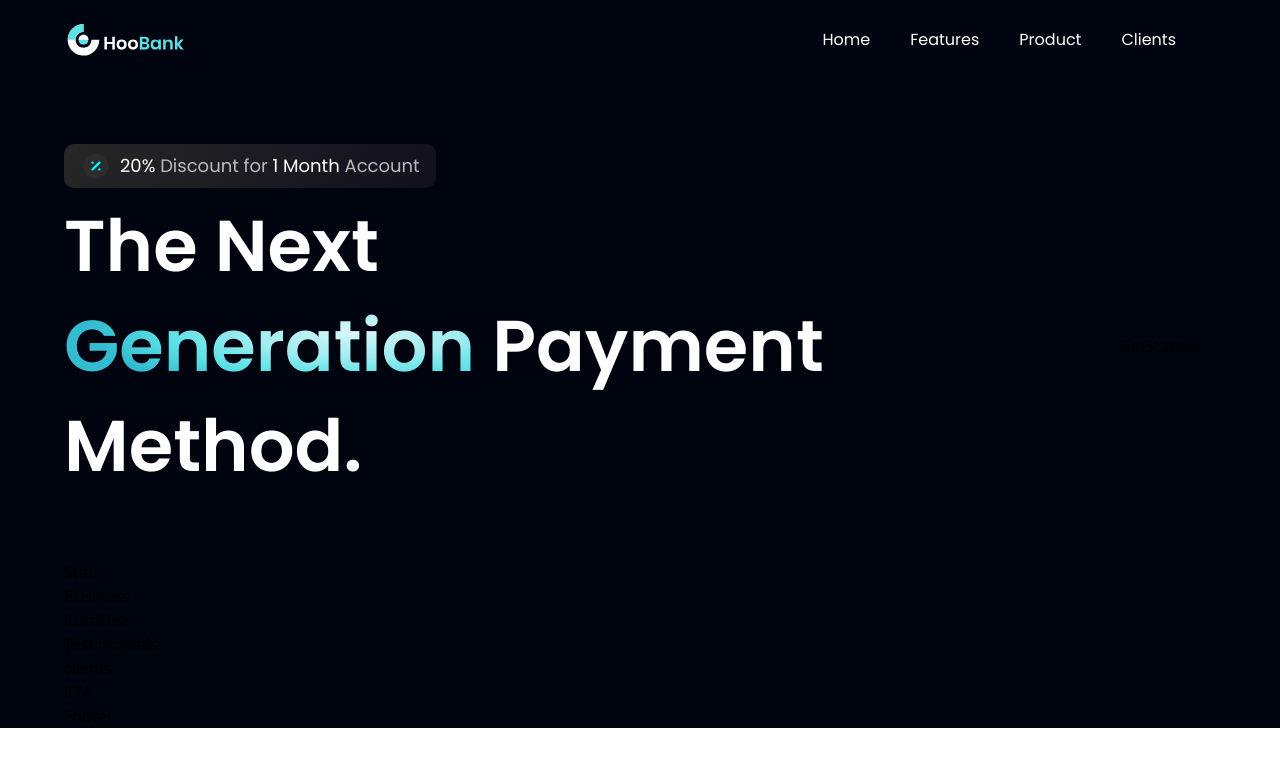
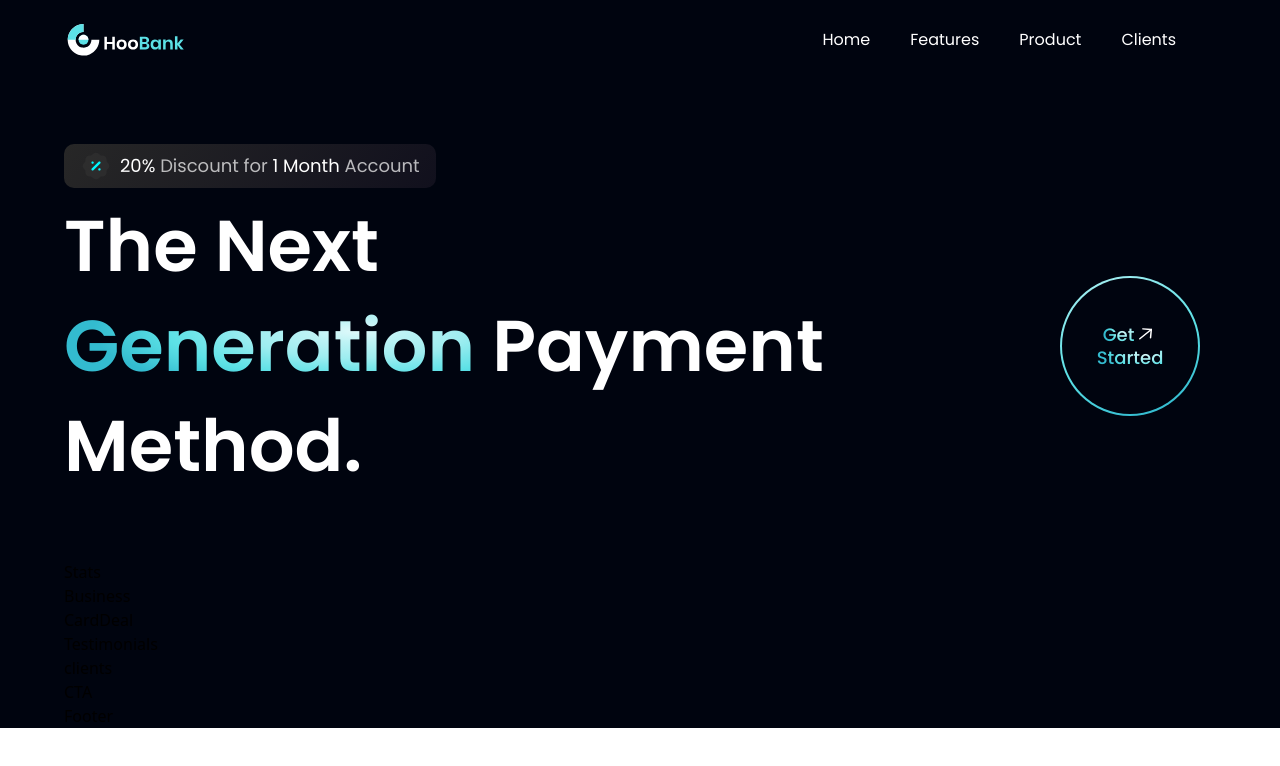
Before and after one commit to andgarzonmal/Business-App-, a React (Vite) app: page / in a window 1280 px wide. Shown: the top 766 px of the page. Built offline with nearby package versions, Linux system fonts and the light colour scheme.

Commit message:
Set up getting started button

```diff
--- a/src/components/GetStarted.jsx
+++ b/src/components/GetStarted.jsx
@@ -1,8 +1,22 @@
 import React from 'react'
+import styles from '../style'
+import { arrowUp } from '../assets'
 
 const GetStarted = () => {
   return (
-    <div>GetStarted</div>
+    <div className={`${styles.flexCenter} w-[140px] h-[140px] rounded-full bg-blue-gradient p-[2px] cursor-pointer`}>
+      <div className={`${styles.flexCenter} flex-col bg-primary w-[100%] h-[100%] rounded-full`}>
+        <div className={`${styles.flexStart} flex-row`}>
+          <p className="font-poppins font-medium text-[18px] leading-[23px]">
+            <span className='text-gradient'>Get</span>
+          </p>
+          <img src={arrowUp} alt="arrow" className="w-[23px] h-[23px] object-contain"/>
+        </div>
+        <p className="font-poppins font-medium text-[18px] leading-[23px]">
+          <span className='text-gradient'>Started</span>
+        </p>
+      </div>
+    </div>
   )
 }
 
```
